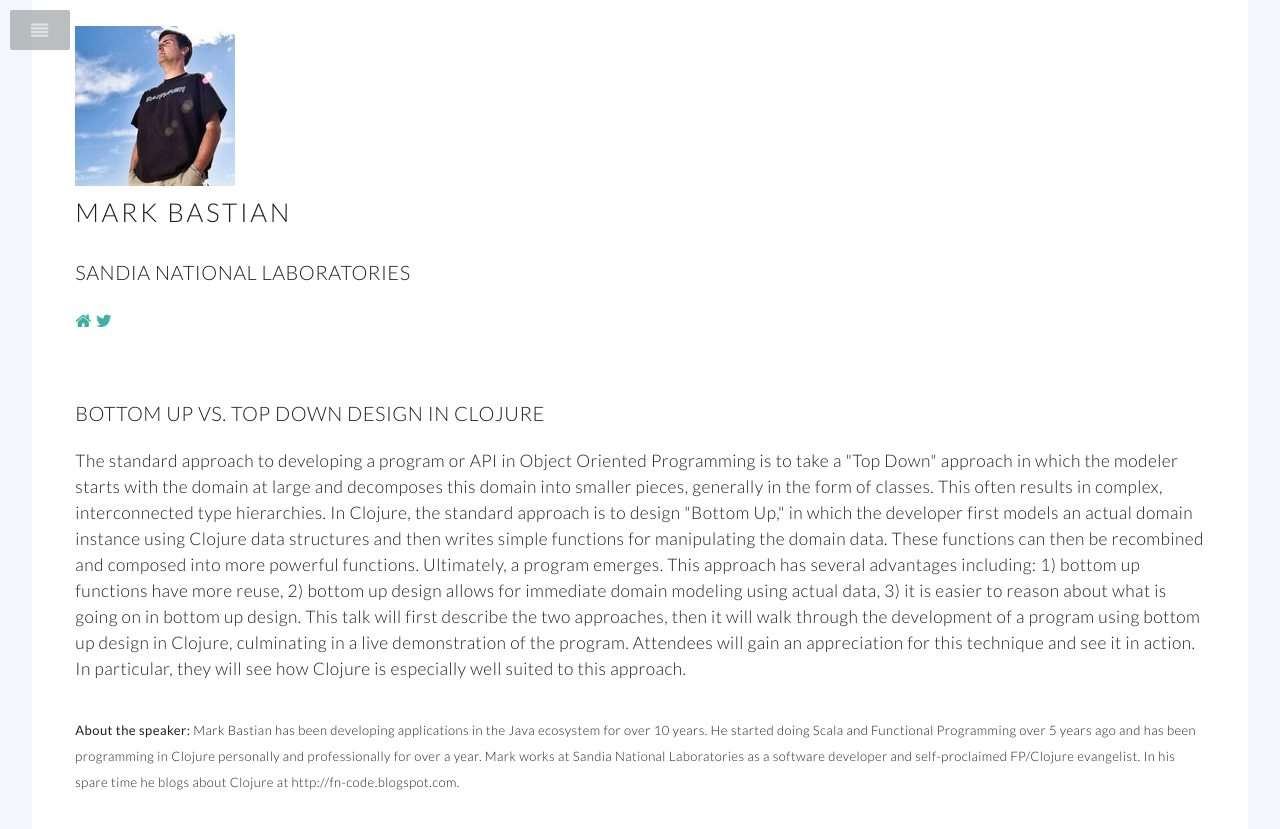
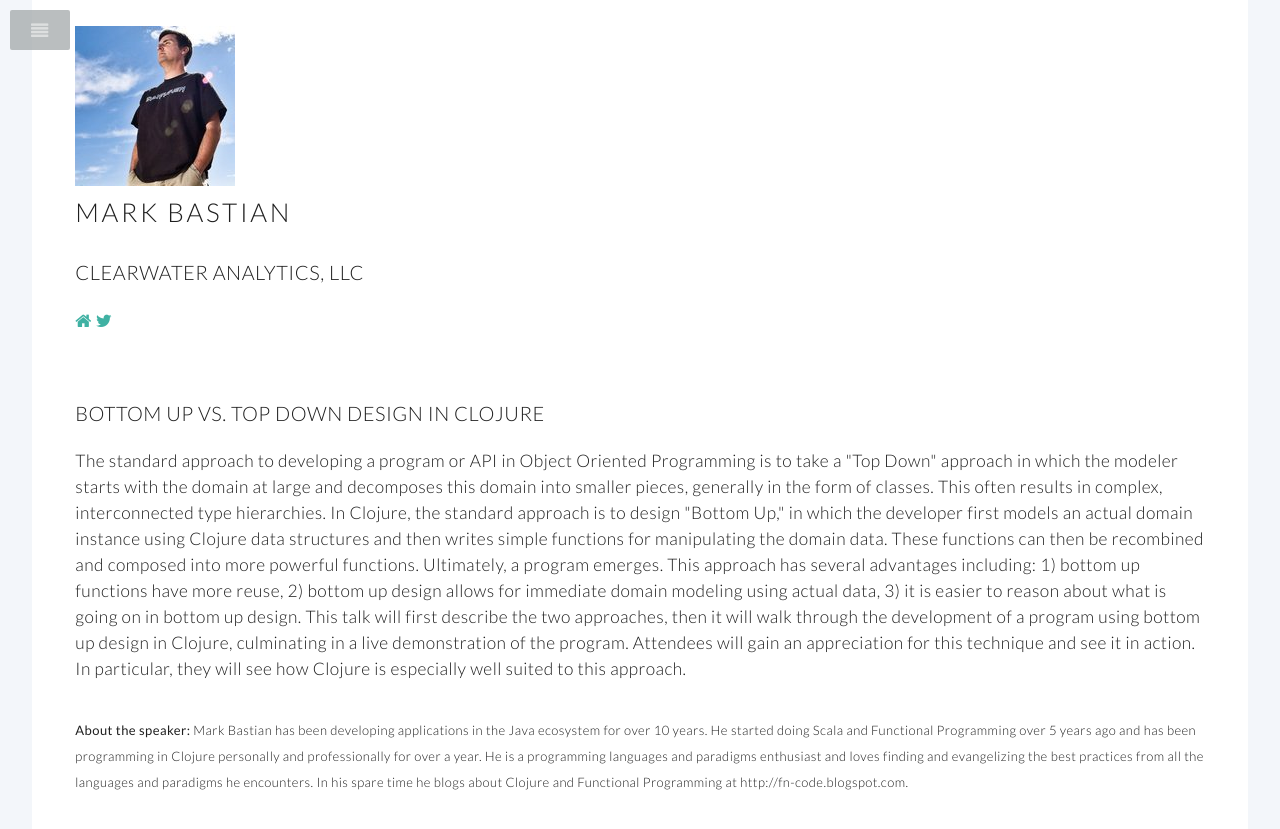
Before and after one commit to clojureconj/clojureconj.github.io, a Jekyll site: the page built from speakers.html, in a window 1280 px wide and 900 px high, scrolled down 16192 px. Shown: the top 829 px of the window. Built offline with Jekyll 4.4.1, drawn with Linux system fonts in a browser that asks for light colours.

Commit message:
bio update

```diff
--- a/speakers.html
+++ b/speakers.html
@@ -439,7 +439,7 @@ title: Clojure/conj 2015 - Speakers
      <section>
 <img src="images/speakers/mbastian.jpg" alt="Mark Bastian" title="Mark Bastian" class="logo" width="160"/>
 <h2>Mark Bastian</h2>
-<h3><a href="http://www.sandia.gov">Sandia National Laboratories</a></h3>
+<h3><a href="http://clearwater-analytics.com">Clearwater Analytics, LLC</a></h3>
 <p><a href="http://fn-code.blogspot.com" class="icon fa-home logo"></a>
 <a href="http://twitter.com/mark_bastian" class="icon fa-twitter logo"></a>
 </p>
@@ -449,7 +449,7 @@ title: Clojure/conj 2015 - Speakers
      <section>
      <h3><a name="mbastian">Bottom Up vs. Top Down Design in Clojure</a></h3>
 <p>The standard approach to developing a program or API in Object Oriented Programming is to take a "Top Down" approach in which the modeler starts with the domain at large and decomposes this domain into smaller pieces, generally in the form of classes. This often results in complex, interconnected type hierarchies. In Clojure, the standard approach is to design "Bottom Up," in which the developer first models an actual domain instance using Clojure data structures and then writes simple functions for manipulating the domain data. These functions can then be recombined and composed into more powerful functions. Ultimately, a program emerges. This approach has several advantages including: 1) bottom up functions have more reuse, 2) bottom up design allows for immediate domain modeling using actual data, 3) it is easier to reason about what is going on in bottom up design. This talk will first describe the two approaches, then it will walk through the development of a program using bottom up design in Clojure, culminating in a live demonstration of the program. Attendees will gain an appreciation for this technique and see it in action. In particular, they will see how Clojure is especially well suited to this approach.</p>
-      <div class="bio"><p><b>About the speaker:</b> Mark Bastian has been developing applications in the Java ecosystem for over 10 years. He started doing Scala and Functional Programming over 5 years ago and has been programming in Clojure personally and professionally for over a year. Mark works at Sandia National Laboratories as a software developer and self-proclaimed FP/Clojure evangelist. In his spare time he blogs about Clojure at http://fn-code.blogspot.com.</p></div>
+<div class="bio"><p><b>About the speaker:</b> Mark Bastian has been developing applications in the Java ecosystem for over 10 years. He started doing Scala and Functional Programming over 5 years ago and has been programming in Clojure personally and professionally for over a year. He is a programming languages and paradigms enthusiast and loves finding and evangelizing the best practices from all the languages and paradigms he encounters. In his spare time he blogs about Clojure and Functional Programming at http://fn-code.blogspot.com.</p></div>
      </section>
     </div>
    </div>
```
